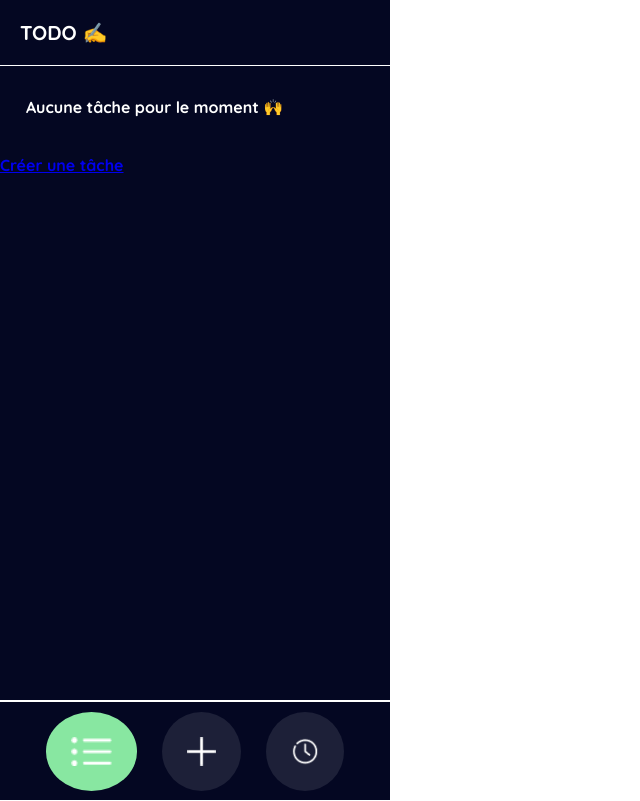
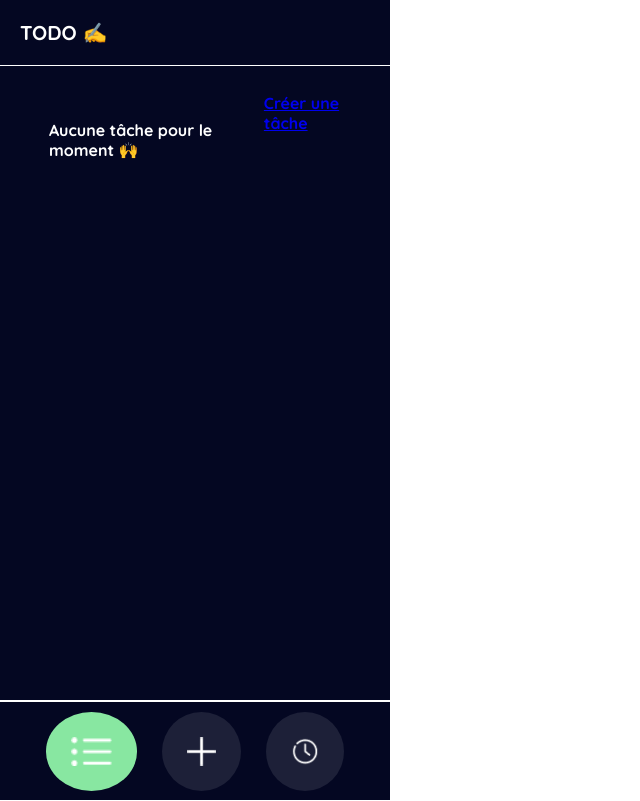
Before and after one commit to AssaNiang/Todo-List, an Angular app: page /home in a window 1280 px wide. Shown: the whole page, without its empty margins (0-640 px from the left). Built offline with nearby package versions, Linux system fonts and the light colour scheme.

Commit message:
home page avec le swich

```diff
--- a/src/app/pages/home/home.component.html
+++ b/src/app/pages/home/home.component.html
@@ -21,14 +21,14 @@
 
     <! validation -->
 <main>
-    <section *ngIf="taskList.length; else emptytaskList">
+    <section *ngIf="AllTask.length>0; else emptytaskList">
 
         <!-- taches urgentes -->
         <p *ngIf="this.taskUrgent">⚠️ Tâche urgentes </p>
         <!-- <p >⚠️ Tâche urgentes </p> -->
 
         <!-- <ng-container > -->
-            <!-- <div class="checkbox">
+        <!-- <div class="checkbox">
                 <label>
                     <input type="checkbox"  class="isurgent" formControlName="isUrgent" >La tâche est urgente ⚠️
                     <span></span>
@@ -36,8 +36,8 @@
             </div> -->
         <div *ngFor="let task of taskUrgent" class="checkbox">
 
-            <label >
-                <input type="checkbox"  class="validated">
+            <label>
+                <input type="checkbox" class="validated">
                 {{task.category }} {{ task.content}}
                 <span></span>
             </label>
@@ -52,8 +52,8 @@
         <div *ngFor="let task of taskNoUrgent" class="checkbox">
 
 
-            <label >
-                <input type="checkbox" class="validated" >
+            <label>
+                <input type="checkbox" class="validated">
 
                 {{task.category}} {{task.content}}
                 <span></span>
@@ -62,8 +62,9 @@
 
     </section>
     <ng-template #emptytaskList>
-        <p>Aucune tâche pour le moment 🙌</p>
-        <a routerLink="/new-task">Créer une tâche</a>
-
+        <div>
+            <p>Aucune tâche pour le moment 🙌</p>
+            <a [routerLink]="'/new-task'">Créer une tâche</a>
+        </div>
     </ng-template>
 </main>
--- a/src/app/pages/home/home.component.ts
+++ b/src/app/pages/home/home.component.ts
@@ -10,7 +10,7 @@ import { TasksService } from 'src/app/services/tasks.service';
 export class HomeComponent {
  AllTask:ITask[]=[];
   // je cree une variable de taskList qui contient toutes mes taches
-  taskList : ITask[]=[];
+
   taskUrgent:ITask[]=[];
   taskNoUrgent:ITask[]=[];
   constructor(private taskservice:TasksService){}
@@ -34,13 +34,20 @@ getUrgentTask(){
   this.AllTask=this.taskservice.getTaskBasket();
 let UrgentTask=this.AllTask.filter((UTask:ITask)=>UTask.isUrgent==true);
 console.log("les taches urgentes",UrgentTask);
-console.log("le tableau des taches",this.taskList);
+console.log("le tableau des taches",this.AllTask);
 return UrgentTask;
 
 }
+// getNoUrgentTask(){
+//   const AllTask=this.taskservice.getTaskBasket();
+// let UrgentTask1=AllTask.filter((UTask:ITask)=>UTask.isUrgent===false);
+// console.log("les taches non urgentes",UrgentTask1);
+// return UrgentTask1;
+
+// }
 getNoUrgentTask(){
-  const AllTask=this.taskservice.getTaskBasket();
-let UrgentTask1=AllTask.filter((UTask:ITask)=>UTask.isUrgent===false);
+  this.AllTask=this.taskservice.getTaskBasket();
+let UrgentTask1=  this.AllTask.filter((UTask:ITask)=>UTask.isUrgent===false);
 console.log("les taches non urgentes",UrgentTask1);
 return UrgentTask1;
 
```
